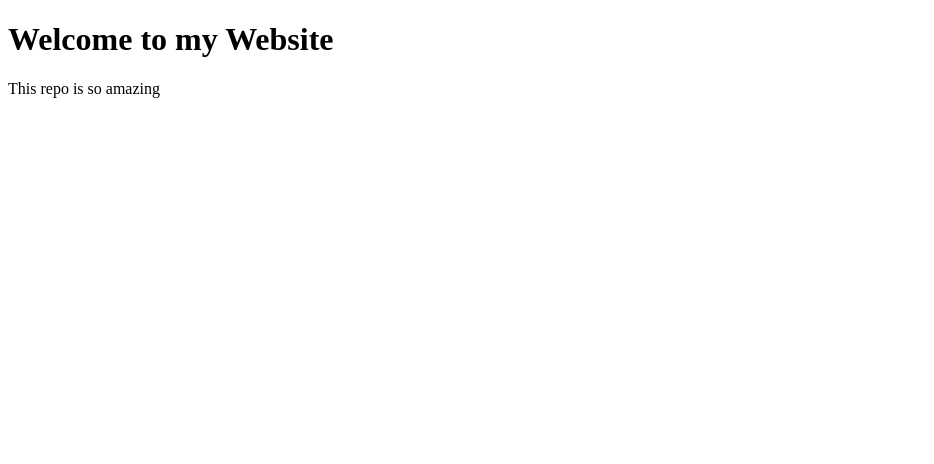
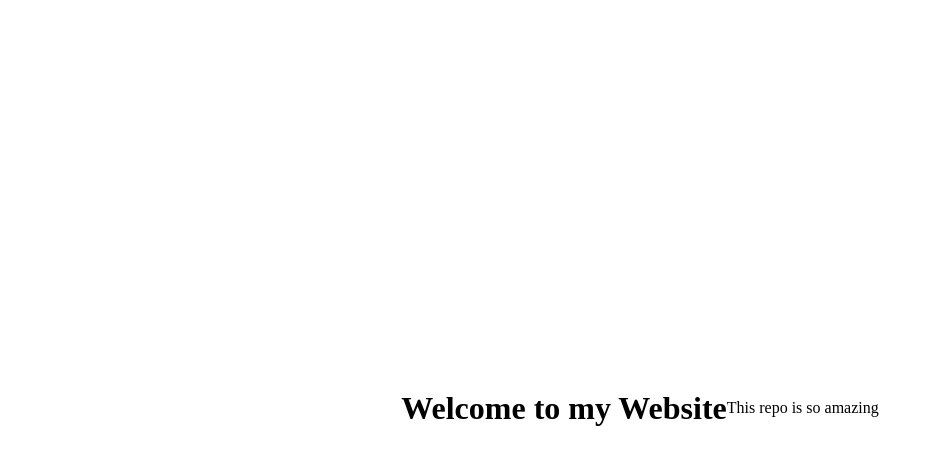
Before and after one commit to thabanitakwena/myfirstrepo, a plain HTML site: page index.html in a window 1280 px wide. Shown: the whole page, without its empty margins (0-934 px from the left). Drawn offline with Linux system fonts and the light colour scheme.

Commit message:
Update index.html

```diff
--- a/index.html
+++ b/index.html
@@ -4,6 +4,14 @@
     <meta charset="UTF-8">
     <meta name="viewport" content="width=device-width, initial-scale=1.0">
     <title>This is my first repo website</title>
+    <style>
+        body {
+            display: flex;
+            justify-content: center;
+            align-items: center;
+            min-height: 100vh;
+        }
+    </style>
 </head>
 <body>
     <h1>Welcome to my Website</h1>
```
